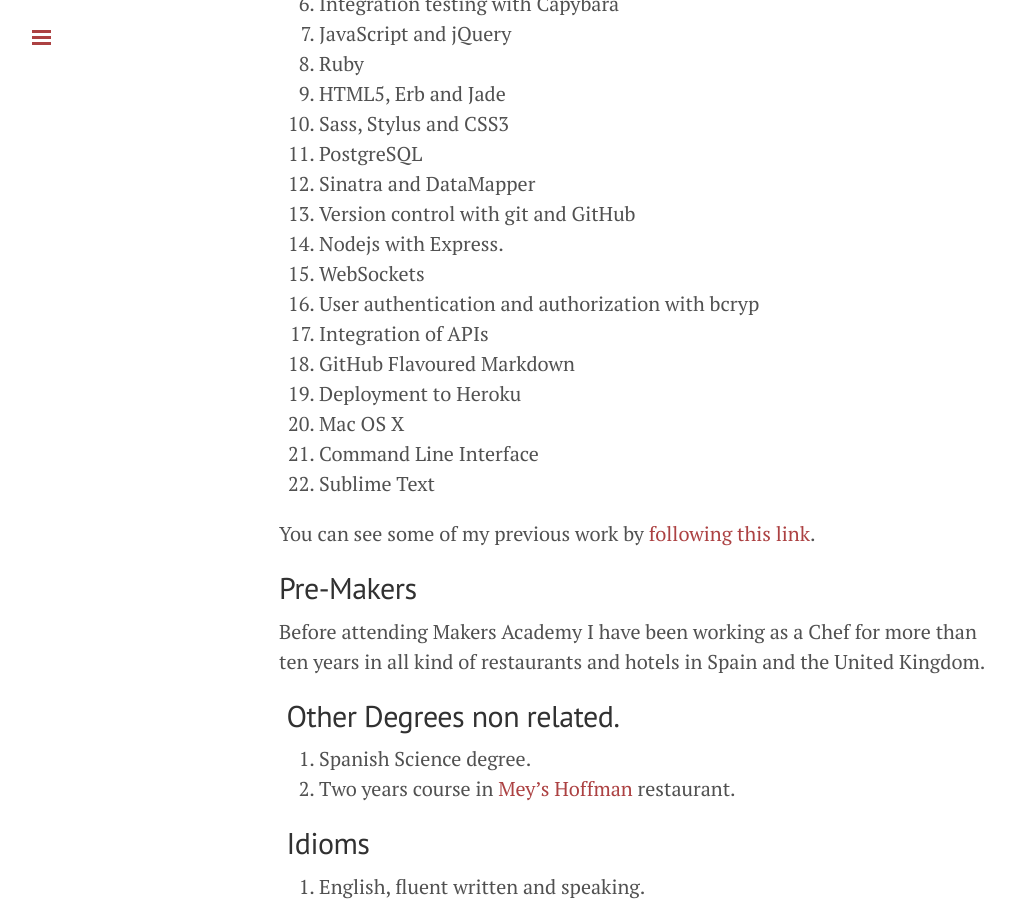
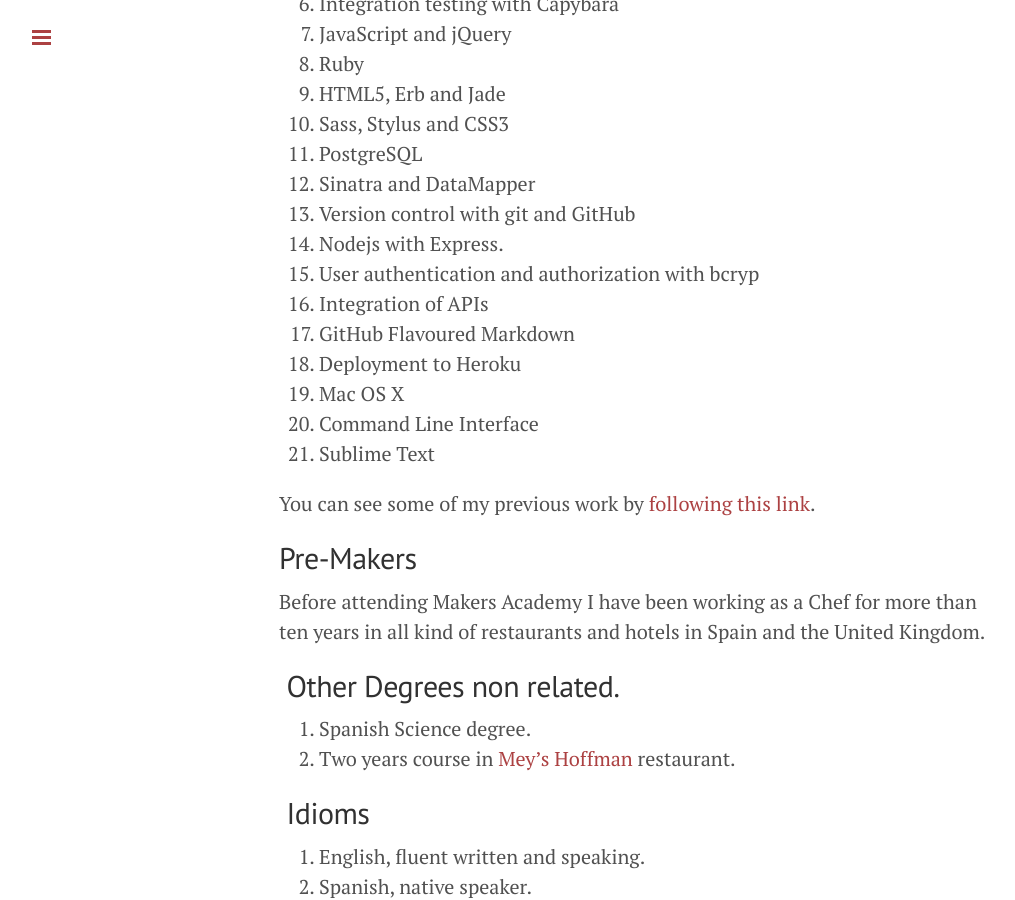
Before and after one commit to byverdu/byverdu.github.io, a Jekyll site: the page built from curriculum.md, in a window 1280 px wide and 900 px high, scrolled down 1689 px. Shown: the whole window, without its empty margins (1-1016 px from the left). Built offline with Jekyll 4.4.1, drawn with Linux system fonts in a browser that asks for light colours; nearby versions of some CDN libraries; Markdown is read by kramdown in place of the engine named in the settings.

Commit message:
deleted some info in cv

```diff
--- a/curriculum.md
+++ b/curriculum.md
@@ -54,7 +54,6 @@
 3. Sinatra and DataMapper
 9. Version control with git and GitHub
 3. Nodejs with Express.
-2. WebSockets
 3. User authentication and authorization with bcryp
 2. Integration of APIs
 2. GitHub Flavoured Markdown
```
